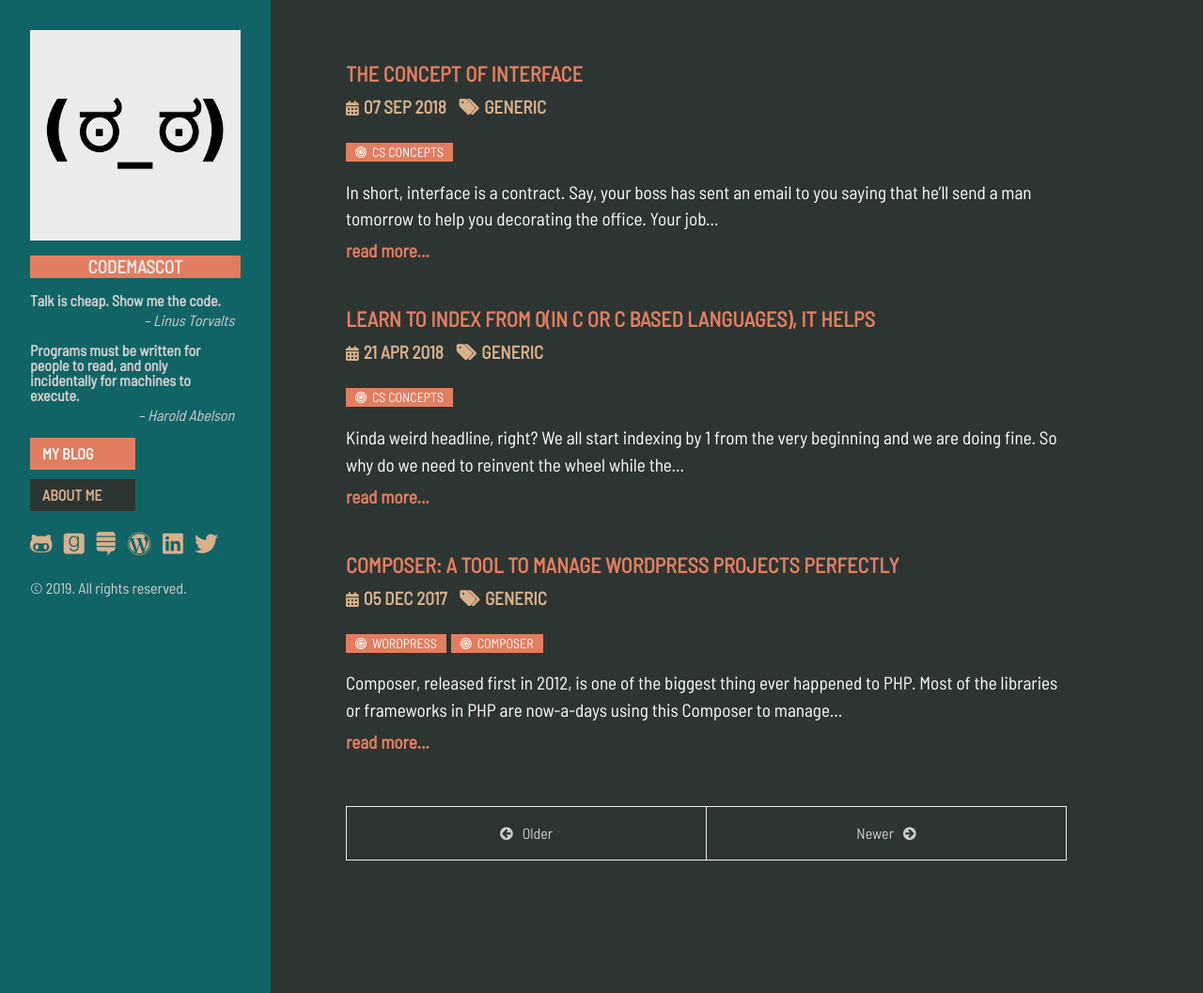
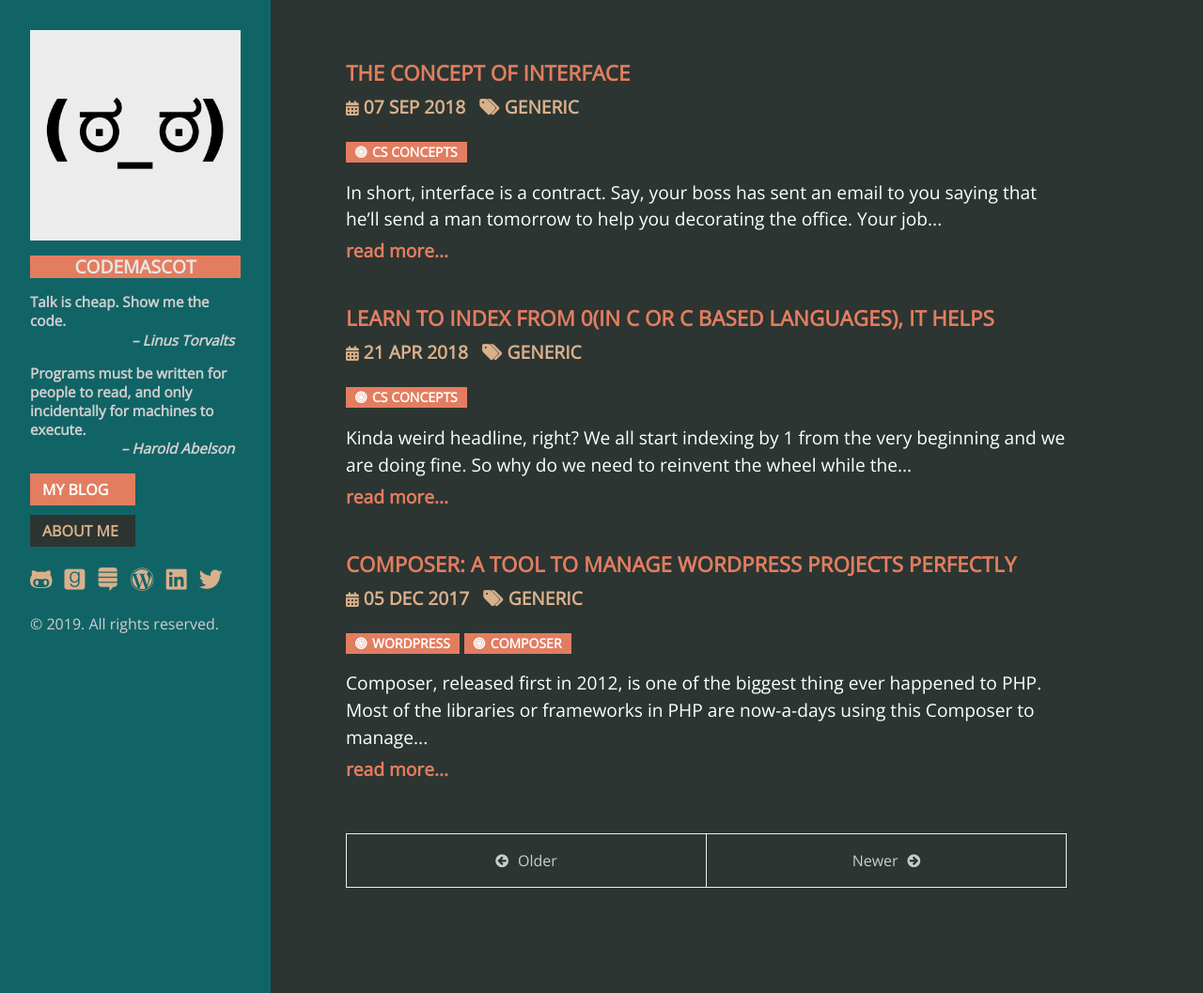
Before and after one commit to khanrn/codemascot.github.io, a Jekyll site: the page built from index.html, in a window 1280 px wide and 1057 px high. Shown: the whole window at 94% size. Built offline with Jekyll 4.4.1, drawn with Linux system fonts in a browser that asks for light colours; nearby versions of some CDN libraries; the list of posts is cut into pages by our own code.

Commit message:
Font fix

```diff
--- a/public/css/hyde.css
+++ b/public/css/hyde.css
@@ -14,7 +14,7 @@
 
 @import url(dracula.css);
 /* @import url(solarized-light.css); */
-@import url('https://fonts.googleapis.com/css?family=Barlow+Semi+Condensed');
+@import url('https://fonts.googleapis.com/css?family=Open+Sans');
  /*
   * Global resets
   *
@@ -22,7 +22,7 @@
   */
 
  html {
-     font-family: "Barlow Semi Condensed", Helvetica, Arial, sans-serif;
+     font-family: "Open Sans", Helvetica, Arial, sans-serif;
  }
  @media (min-width: 48em) {
      html {
@@ -48,9 +48,9 @@
      background-color: #116466;
  }
  .lead {
-     font-size: 1rem;
+     font-size: .95rem;
      font-weight: 700;
-     line-height: 1rem;
+     line-height: 1.3;
      margin: 1rem 0;
      width: 97%;
      text-align: left;
@@ -58,8 +58,7 @@
  .lead span {
      display: block;
      font-style: italic;
-     padding-top: 5px;
-	 font-weight: 100;
+     padding-top: 1px;
  }
  .khan-img img {
      width: 100%;
@@ -92,6 +91,7 @@
      margin-right: 5px;
      border-radius: 0;
      text-transform: uppercase;
+     font-weight: bold;
  }
  .topics span:before {
      content: "\f140";
@@ -401,7 +401,7 @@
          margin-bottom: 5px;
      }
      .post p {
-         font-size: 1.2em;
+         font-size: 1em;
      }
 
      .page, .post {
```
